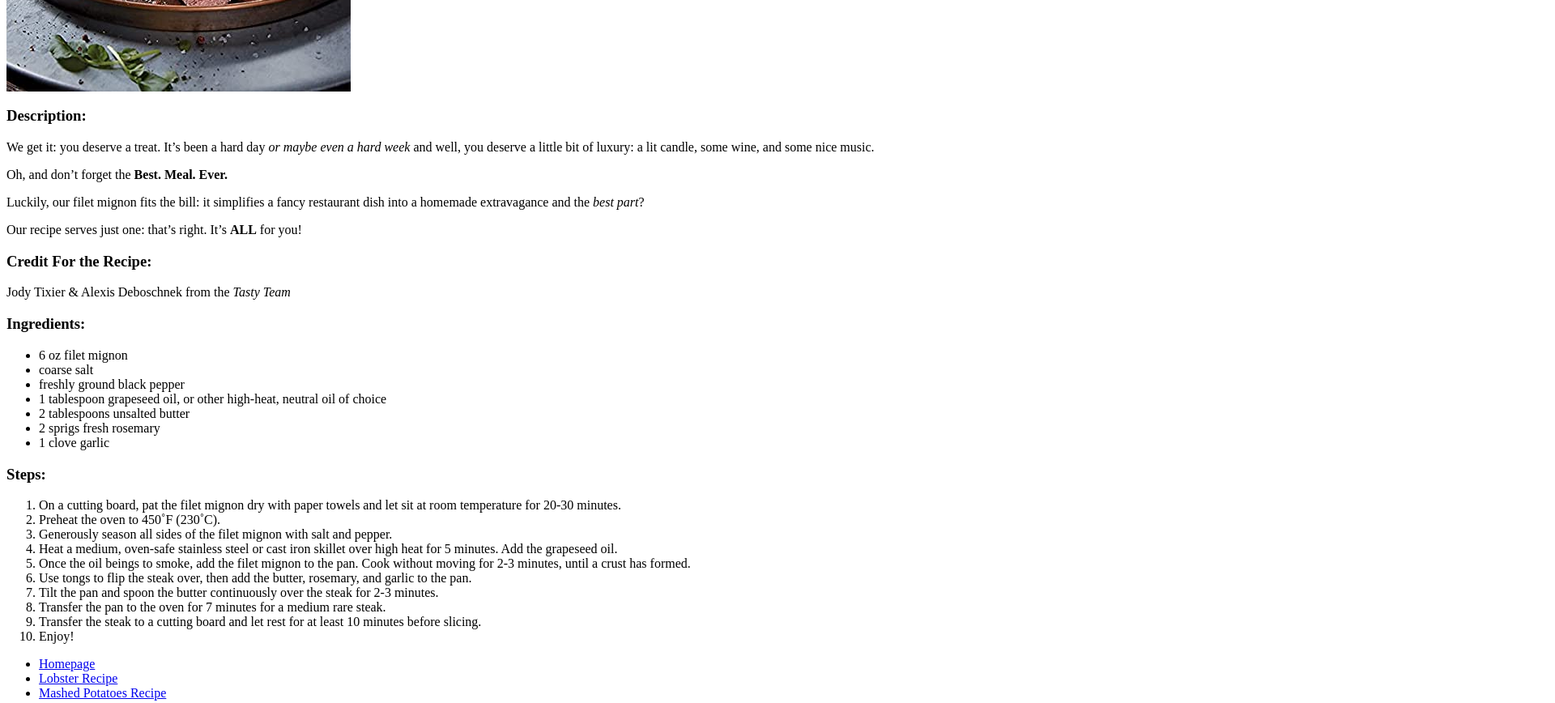
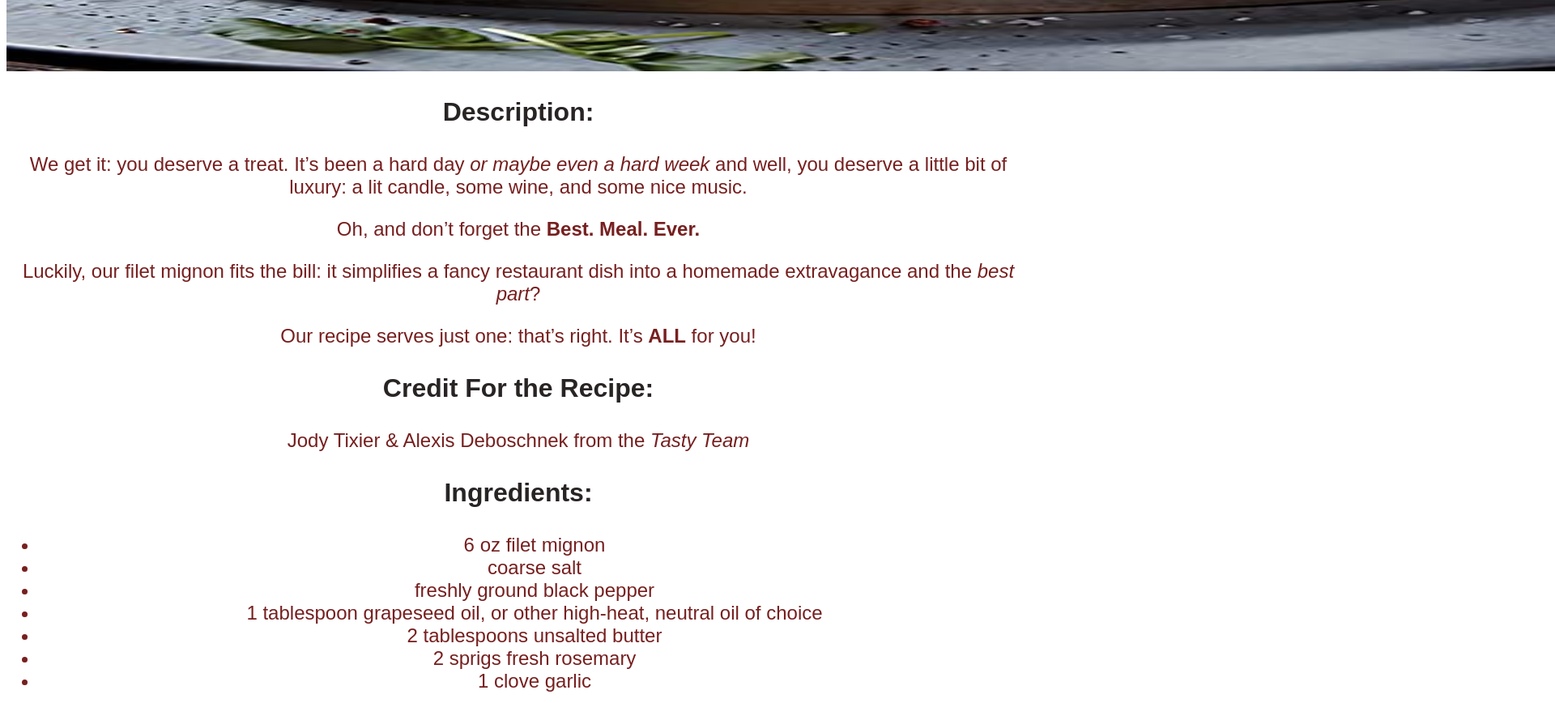
Before and after one commit to jkennard661/odin-recipes, a plain HTML site: page recipes/steak.html in a window 1280 px wide. Shown: the part 400-1268 px from the top of the page at 81% size, 1920 px wide, since content can reach past the window. Drawn offline with Linux system fonts and the light colour scheme.

Commit message:
Styled the steak page

```diff
--- a/recipes/steak.html
+++ b/recipes/steak.html
@@ -8,19 +8,19 @@
     <body>
         <h1 class="steakpg-title">Filet Mignon Steak Recipe</h1>
 
-        <img src="../img/steak.jpg">
+        <img class="steak-img" src="../img/steak.jpg">
 
-        <h3>Description:</h3>
-        <p>We get it: you deserve a treat. It’s been a hard day <em>or maybe even a hard week</em> and well, you deserve a little bit of luxury: a lit candle, some wine, and some nice music.</p>
-        <p>Oh, and don’t forget the <strong>Best. Meal. Ever.</strong></p>
-        <p>Luckily, our filet mignon fits the bill: it simplifies a fancy restaurant dish into a homemade extravagance and the <em>best part</em>?</p>
-        <p>Our recipe serves just one: that’s right. It’s <strong>ALL</strong> for you! </p>
+        <h3 class="steak-head">Description:</h3>
+        <p class="steak-text">We get it: you deserve a treat. It’s been a hard day <em>or maybe even a hard week</em> and well, you deserve a little bit of luxury: a lit candle, some wine, and some nice music.</p>
+        <p class="steak-text">Oh, and don’t forget the <strong>Best. Meal. Ever.</strong></p>
+        <p class="steak-text">Luckily, our filet mignon fits the bill: it simplifies a fancy restaurant dish into a homemade extravagance and the <em>best part</em>?</p>
+        <p class="steak-text">Our recipe serves just one: that’s right. It’s <strong>ALL</strong> for you! </p>
 
-        <h3>Credit For the Recipe:</h3>
-        <p>Jody Tixier & Alexis Deboschnek from the <em>Tasty Team</em></p>
+        <h3 class="steak-head">Credit For the Recipe:</h3>
+        <p class="steak-text">Jody Tixier & Alexis Deboschnek from the <em>Tasty Team</em></p>
 
-        <h3>Ingredients:</h3>
-            <ul>
+        <h3 class="steak-head">Ingredients:</h3>
+            <ul class="steak-text">
                 <li>6 oz filet mignon</li>
                 <li>coarse salt</li>
                 <li>freshly ground black pepper</li>
@@ -29,8 +29,8 @@
                 <li>2 sprigs fresh rosemary</li>
                 <li>1 clove garlic</li>
             </ul>
-        <h3>Steps:</h3>
-            <ol>
+        <h3 class="steak-head">Steps:</h3>
+            <ol class="steak-text">
                 <li>On a cutting board, pat the filet mignon dry with paper towels and let sit at room temperature for 20-30 minutes.</li>
                 <li>Preheat the oven to 450˚F (230˚C).</li>
                 <li>Generously season all sides of the filet mignon with salt and pepper.</li>
--- a/style.css
+++ b/style.css
@@ -17,18 +17,31 @@
     width: 925px;
 }
 
-.links {
-    text-align: center;
-}
-
-
-
 /* Steak Page CSS */
 
 .steakpg-title {
     color: rgb(35, 190, 35);
     font-size: 44px;
     font-family: Verdana, sans-serif;
+    text-align: center;
+}
+
+.steak-img {
+    height: 400px;
+    width: 2000px;
+}
+
+.steak-head {
+    color: rgb(41, 36, 36);
+    font-size: 32px;
+    font-family: Arial, sans-serif;
+    text-align: center;
+}
+
+.steak-text {
+    color: rgb(119, 31, 31);
+    font-size: 24px;
+    font-family: Arial, sans-serif;
     text-align: center;
 }
 
```
